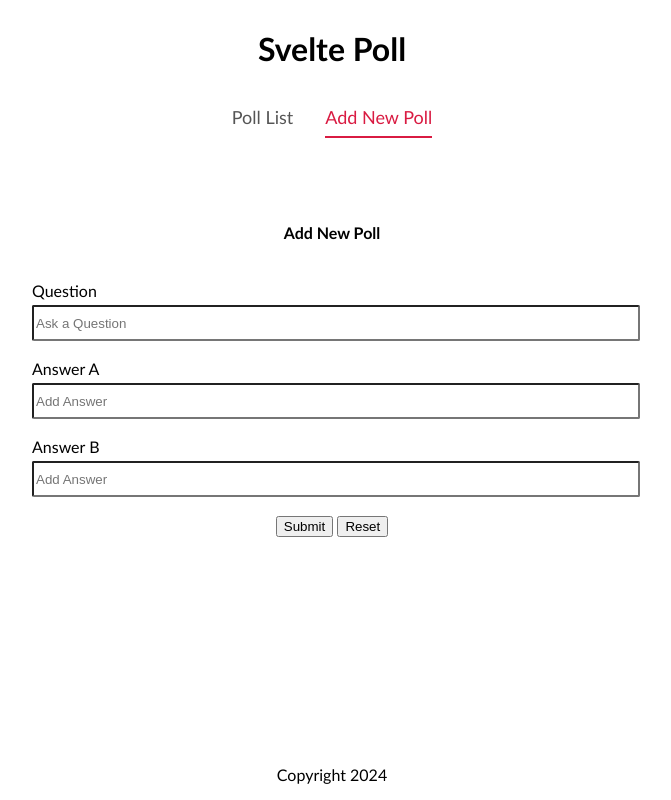
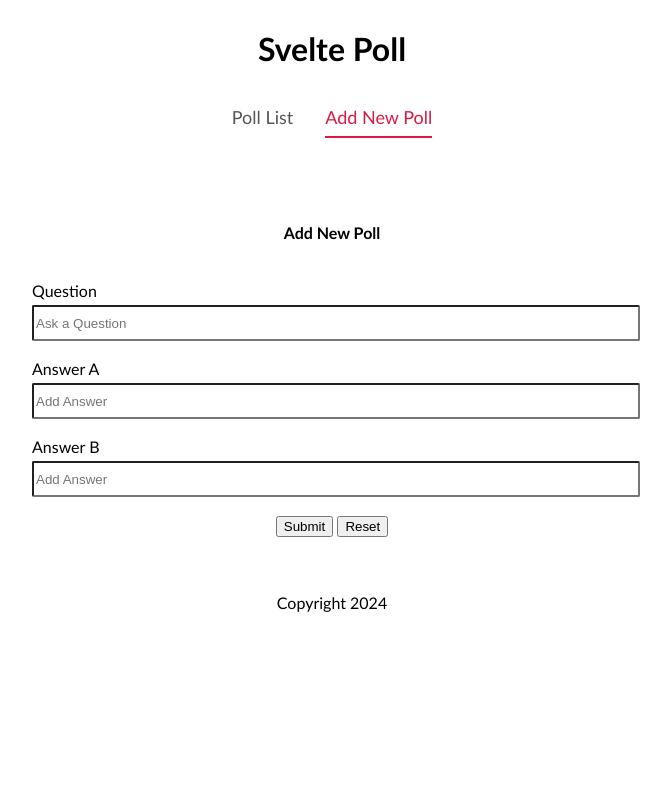
Before and after one commit to gtstarnes/SveltePoll, a SvelteKit app: page / in a window 1280 px wide. Shown: the whole page, without its empty margins (308-979 px from the left). Built offline with nearby package versions, Linux system fonts and the light colour scheme.

Commit message:
fixed position again

```diff
--- a/src/Components/footer.svelte
+++ b/src/Components/footer.svelte
@@ -8,7 +8,7 @@
 
 <style>
     footer {
-        position: fixed;
-        bottom: 0;
+        position: relative;
+        margin-top: 40px;
     }
 </style>
```
